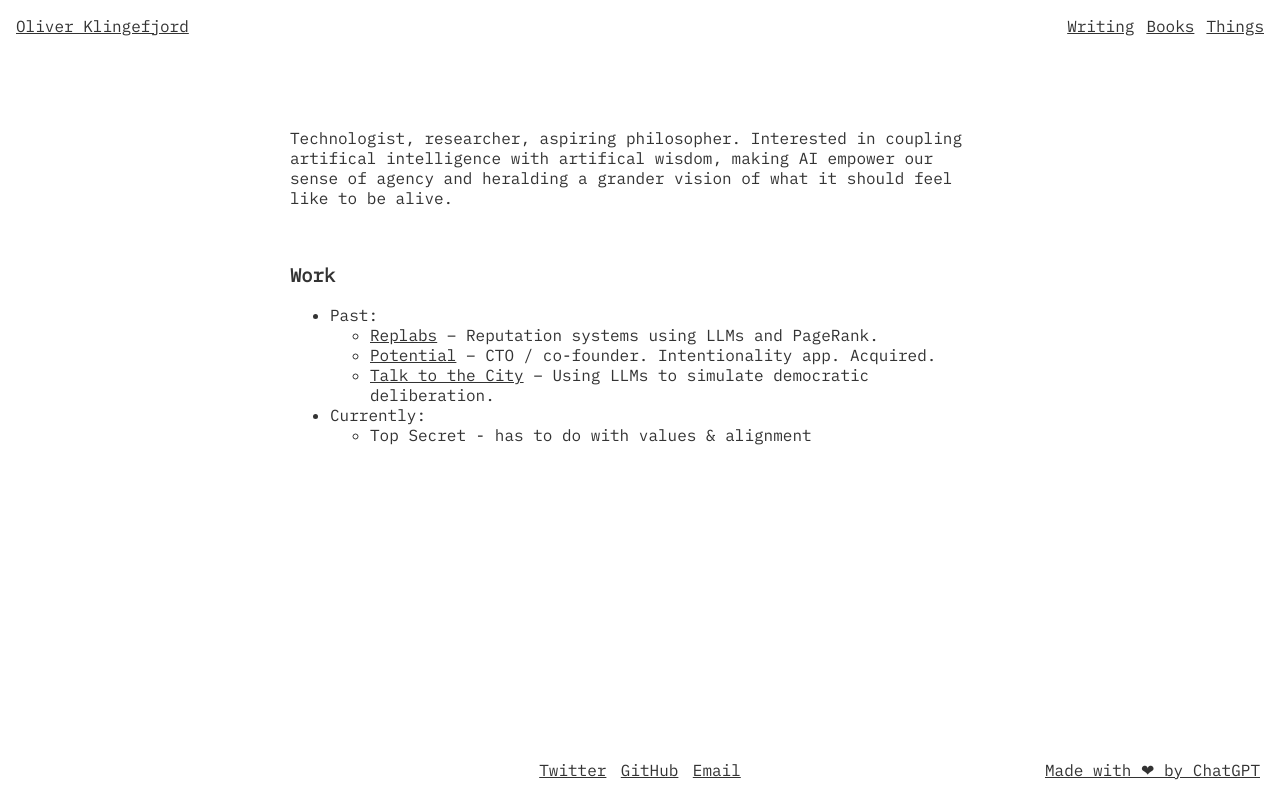
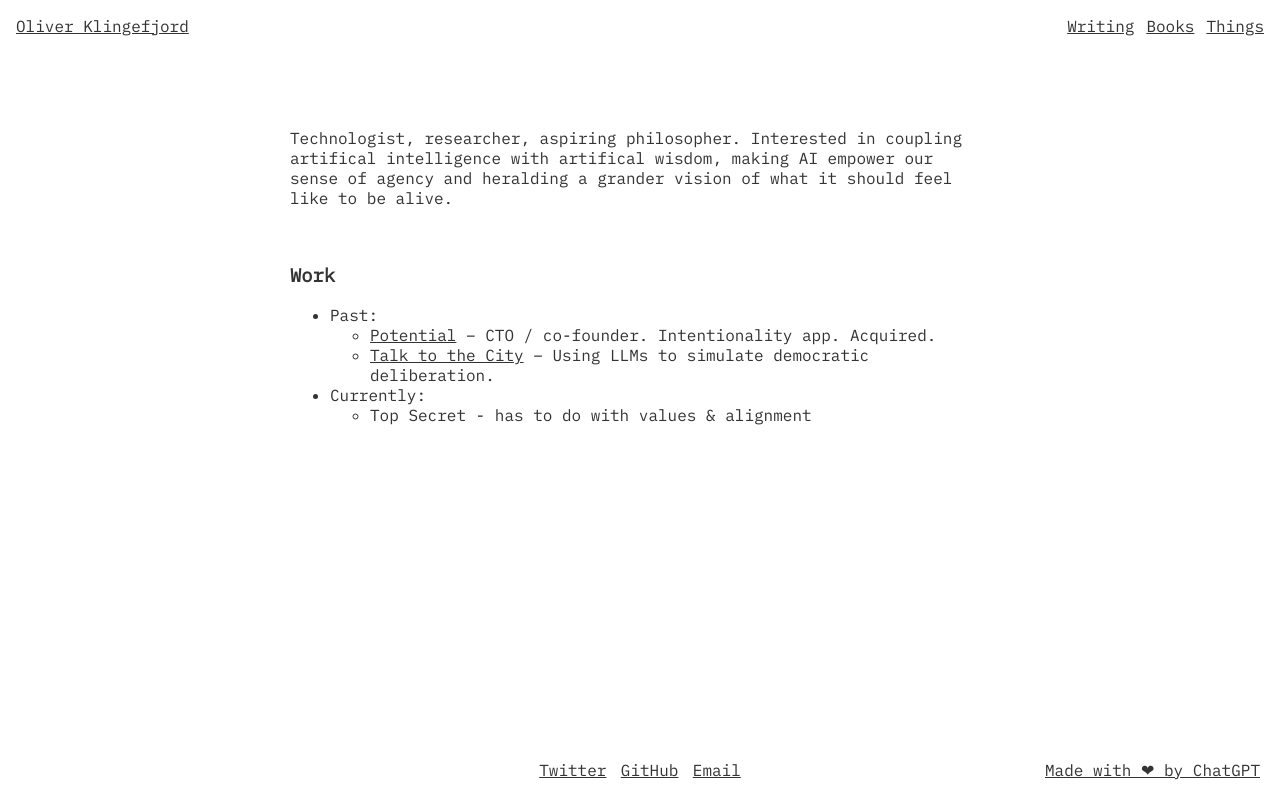
Before and after one commit to Klingefjord/oliverklingefjord.com, a plain HTML site: page index.html in a window 1280 px wide. Drawn offline with Linux system fonts and the light colour scheme.

Commit message:
rm old stuff and formatting

```diff
--- a/index.html
+++ b/index.html
@@ -30,7 +30,6 @@
                 <ul>
                 <li>Past:</li>
                 <ul>
-                    <li><a href="https://oliverklingefjord.substack.com/p/pagerank-anthropology">Replabs</a> – Reputation systems using LLMs and PageRank.</li>
                     <li><a href="https://potential.app">Potential</a> – CTO / co-founder. Intentionality app. Acquired.</li>
                     <li><a href="https://talktothe.city">Talk to the City</a> – Using LLMs to simulate democratic deliberation.</li>
                 </ul>
```
Lines whose indentation alone changed are shown as unchanged.
